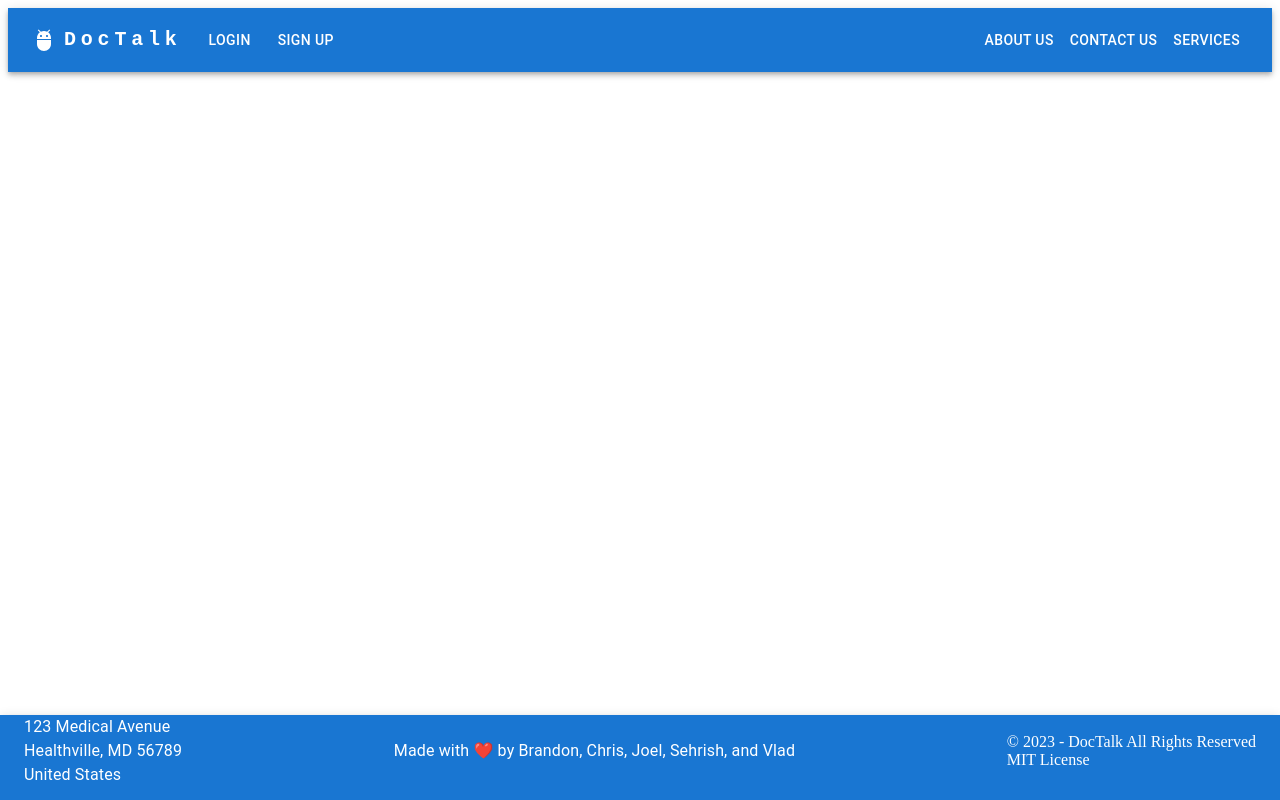
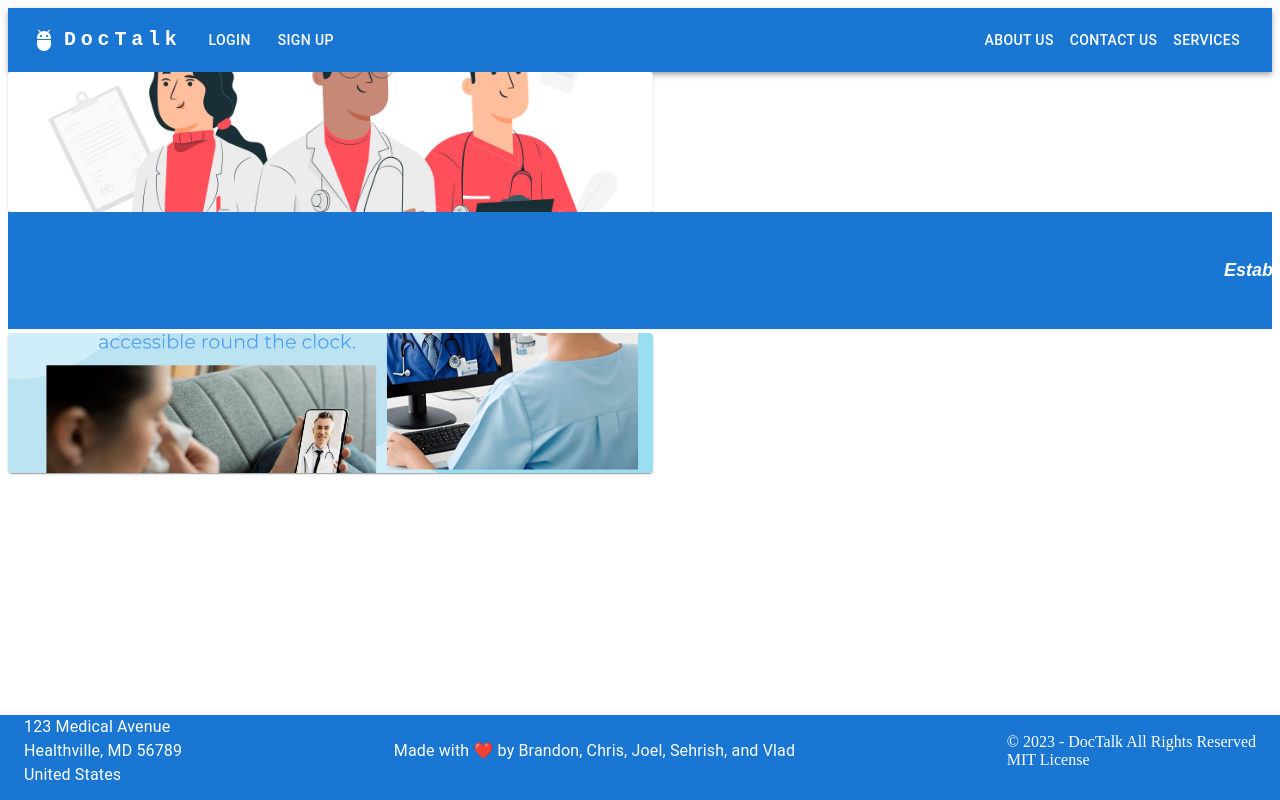
Before and after one commit to femke77/DocTalk, a React (Create React App) app in the folder client/: page / in a window 1280 px wide. Built offline with nearby package versions, Linux system fonts and the light colour scheme.

Commit message:
updating

```diff
--- a/client/src/components/Home/Home.js
+++ b/client/src/components/Home/Home.js
@@ -14,14 +14,25 @@ export default function Homepage() {
   // ...
   return (
     <div>
+      <Card sx={{ maxWidth: 645 }}>
+        <CardActionArea>
+          <CardMedia
+            component="img"
+            height="140"
+            image={DoctorImage}
+            alt="Doctor"
+          />
+        </CardActionArea>
+      </Card>
 
-    <div>
+
+
 
 
       {/* Running Text */}
       {/* ... */}
 
-      {/* <marquee
+      <marquee
         behavior="scroll"
         direction="left"
 
@@ -38,11 +49,20 @@ export default function Homepage() {
         }}
       >
         Established In&nbsp;&nbsp;&nbsp;2023 &nbsp;&nbsp;&nbsp;&nbsp;&nbsp;&nbsp;&nbsp;&nbsp;&nbsp; 24/7&nbsp;&nbsp; Available To Serve Our Patients &nbsp;&nbsp;&nbsp;&nbsp;&nbsp;&nbsp;&nbsp;&nbsp; Serving In&nbsp;&nbsp;California&nbsp;&nbsp;&nbsp;&nbsp;&nbsp;&nbsp;&nbsp;&nbsp;&nbsp; 100% HIPPA Compliant&nbsp;&nbsp;&nbsp;&nbsp;&nbsp;&nbsp;&nbsp;&nbsp;&nbsp; We Value Our Relationship
-      </marquee> */}
+      </marquee>
 
 
-      </div>
 
+<Card sx={{ maxWidth: 645 }}>
+        <CardActionArea>
+          <CardMedia
+            component="img"
+            height="140"
+            image={VirtualImage}
+            alt="Virtual"
+          />
+        </CardActionArea>
+      </Card>
 
 
 
```
